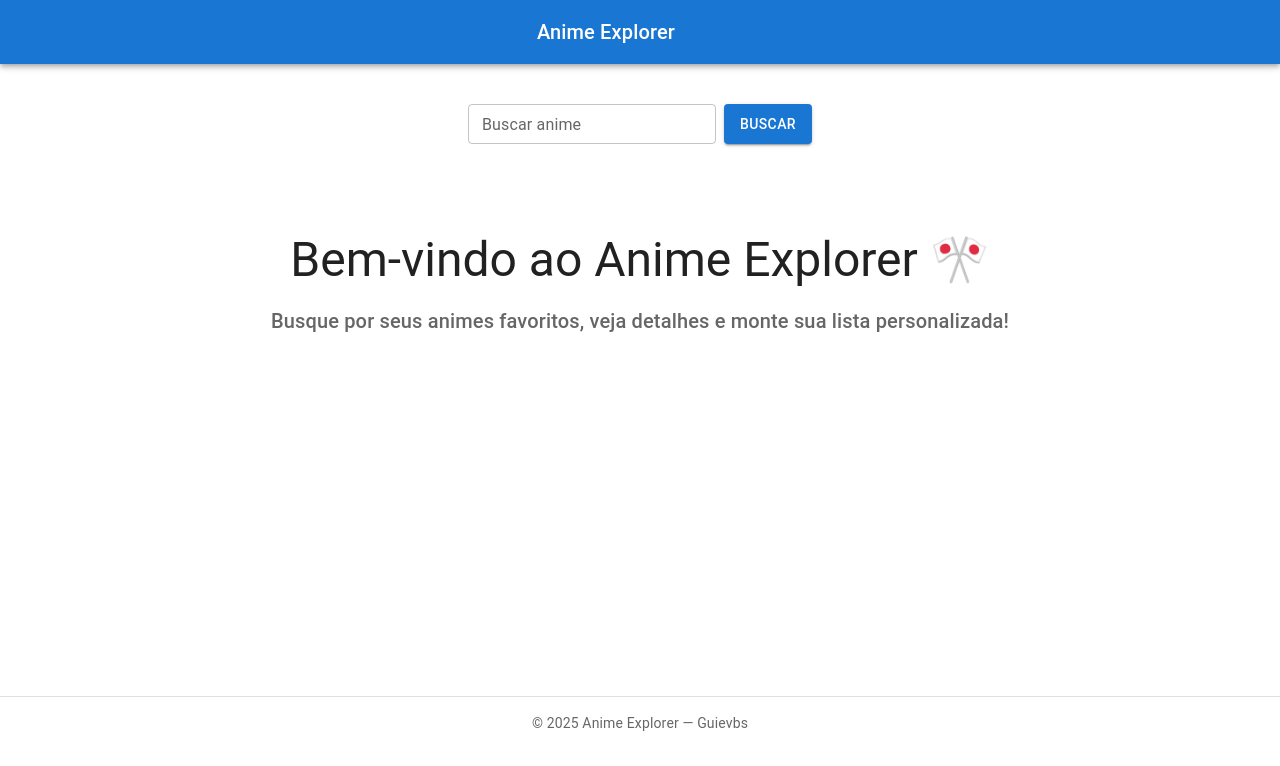
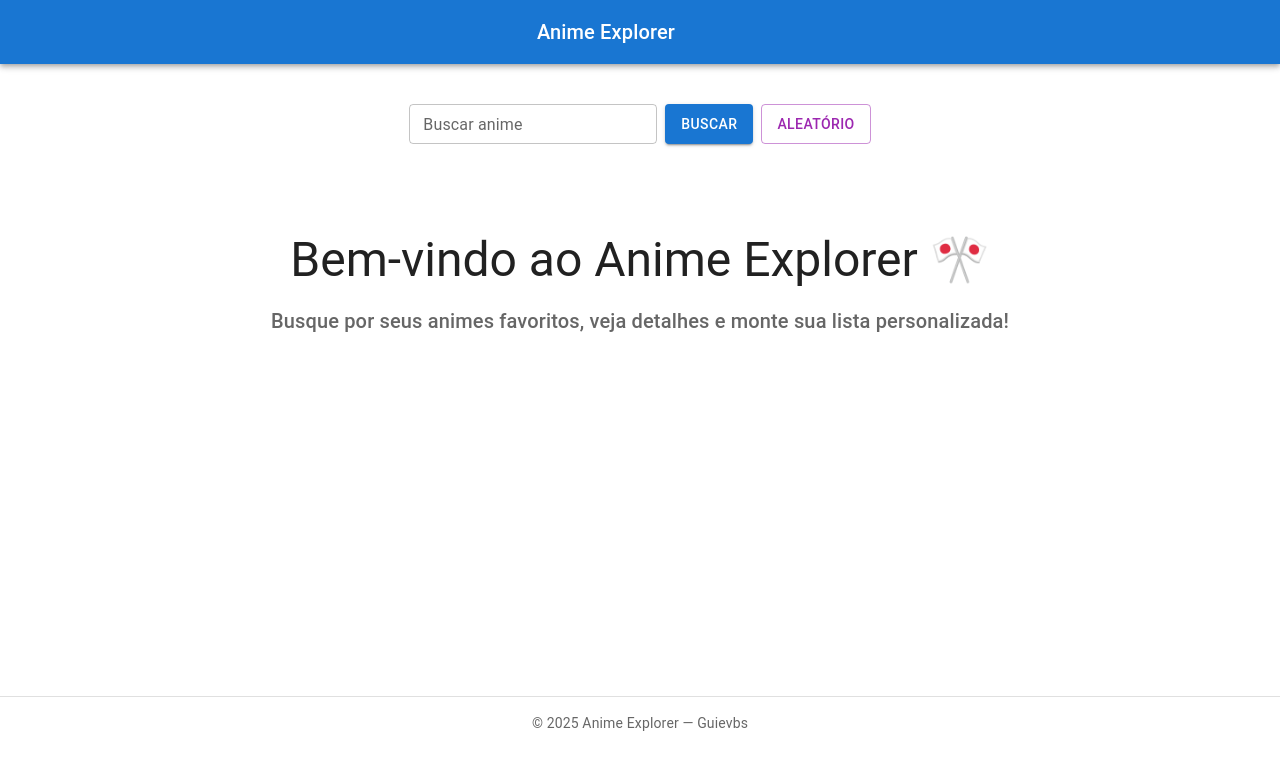
Before and after one commit to guievbs/anime-explorer, a React (Vite) app in the folder anime-explorer/: page / in a window 1280 px wide. Shown: the top 766 px of the page. Built offline with nearby package versions, Linux system fonts and the light colour scheme; some icons are missing.

Commit message:
feat: adicionar funcionalidade de busca aleatória e tratamento de erros

```diff
--- a/anime-explorer/src/components/SearchBar.jsx
+++ b/anime-explorer/src/components/SearchBar.jsx
@@ -15,6 +15,22 @@ export function SearchBar() {
     dispatch({ type: "SET_QUERY", payload: query });
   };
 
+  const handleRandom = async () => {
+    dispatch({ type: "SET_ERROR", payload: null });
+
+    try {
+      const res = await fetch("https://api.jikan.moe/v4/random/anime");
+      if (!res.ok) throw new Error("Erro na API");
+      const data = await res.json();
+      dispatch({ type: "SET_RANDOM", payload: data.data });
+    } catch (err) {
+      dispatch({
+        type: "SET_ERROR",
+        payload: "Não foi possível buscar um anime aleatório",
+      });
+    }
+  };
+
   return (
     <div style={{ display: "flex", gap: "0.5rem", marginBottom: "1rem" }}>
       <TextField
@@ -27,6 +43,9 @@ export function SearchBar() {
       <Button variant="contained" onClick={handleSearch}>
         Buscar
       </Button>
+      <Button variant="outlined" color="secondary" onClick={handleRandom}>
+        Aleatório
+      </Button>
     </div>
   );
 }
--- a/anime-explorer/src/contexts/reducers.js
+++ b/anime-explorer/src/contexts/reducers.js
@@ -51,6 +51,14 @@ export function reducer(state, action) {
       return { ...state, darkMode: newMode };
     }
 
+    case "SET_RANDOM":
+      return {
+        ...state,
+        results: [action.payload],
+        query: "random",
+        error: null,
+      };
+
     case "RESET_SEARCH":
       return { ...state, query: "", results: [], error: null };
 
```
